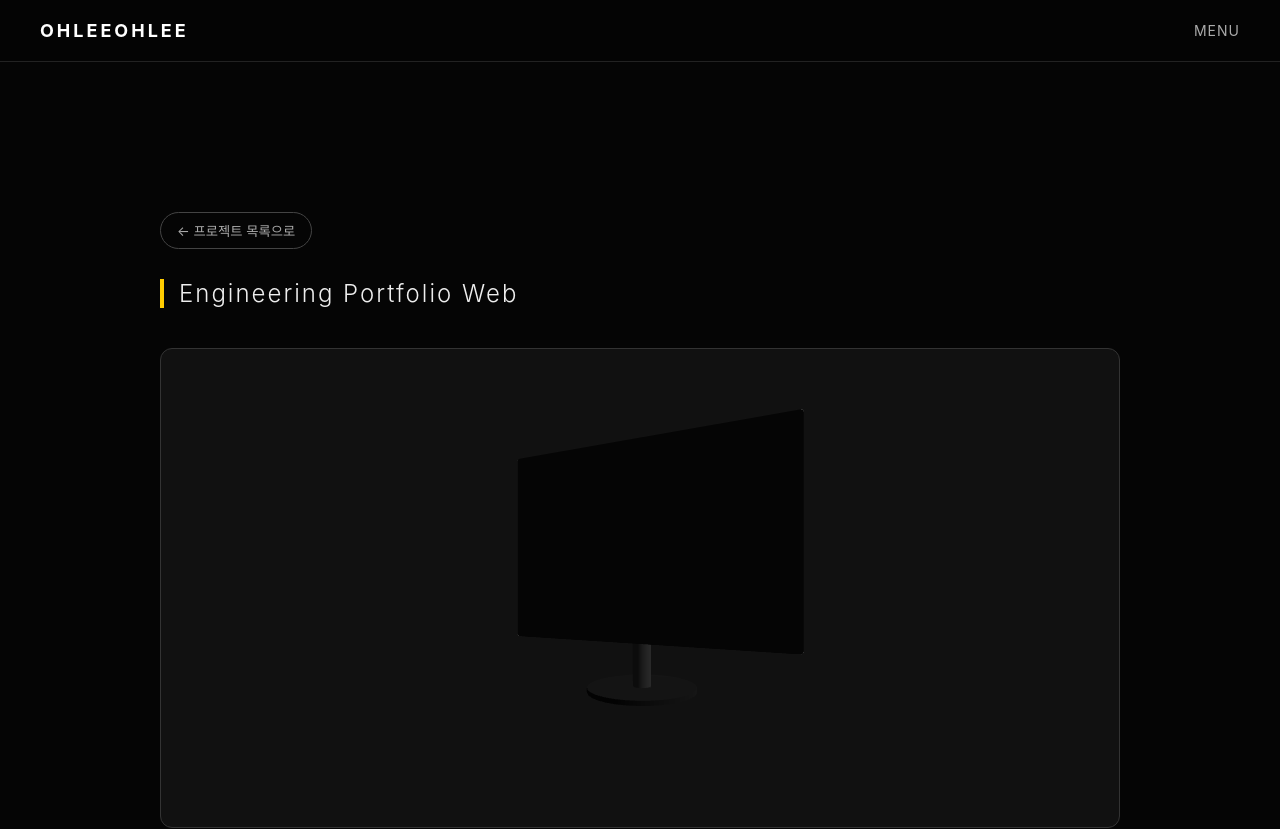
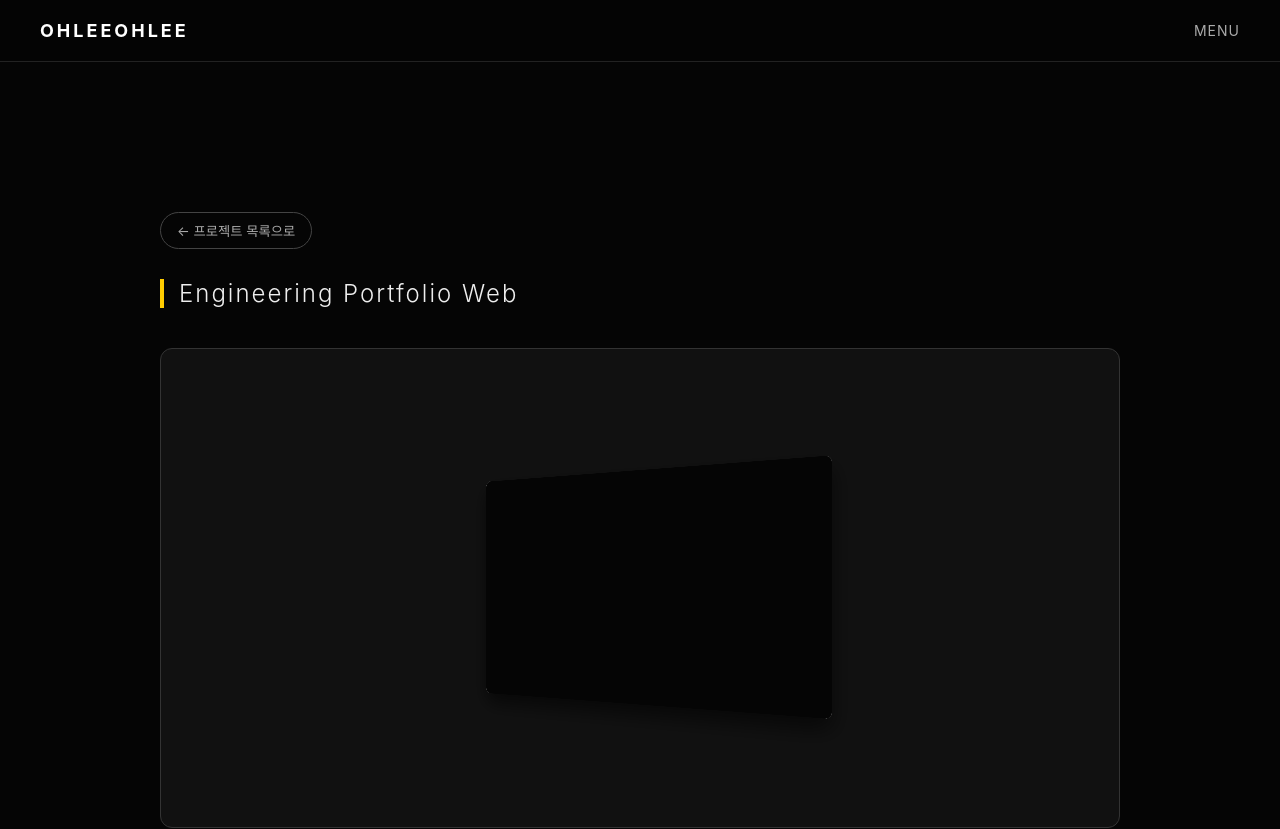
Before and after one commit to OhLeeOhLee-Test/Test_Web, a React (Vite) app: page /Test_Web/web in a window 1280 px wide. Shown: the top 829 px of the page. Built offline with nearby package versions, Linux system fonts and the light colour scheme.

Commit message:
Update Web.jsx

```diff
--- a/src/pages/Projects/Web.jsx
+++ b/src/pages/Projects/Web.jsx
@@ -4,50 +4,34 @@ import { Canvas } from '@react-three/fiber';
 import { OrbitControls, Html } from '@react-three/drei';
 import './Web.css';
 
-// 🖥️ 1. 3D 컴퓨터 모형 부품 설계
-function ComputerModel() {
+// 🖥️ 1. 모니터 껍데기를 없앤 '공중 부양 스크린'
+function FloatingScreen() {
   return (
-    // 전체 모형을 살짝 비틀어서 얼짱 각도(-25도)로 보여줍니다.
-    <group rotation={[0, -Math.PI / 7, 0]}>
-      {/* 📺 모니터 본체 */}
-      <mesh position={[0, 0.5, 0]}>
-        {/* 가로 3.2, 세로 2.2, 두께 0.1짜리 납작한 상자 */}
-        <boxGeometry args={[3.2, 2.2, 0.1]} />
-        <meshStandardMaterial color="#2a2a2a" roughness={0.8} />
+    // 화면을 살짝 비틀어서 3D 공간에 있다는 걸 보여줍니다 (-15도)
+    <group rotation={[0, -Math.PI / 12, 0]}>
 
-        {/* ⭐️ 마법의 부품: 실제 웹사이트를 띄우는 HTML 레이어 */}
-        {/* 모니터 표면보다 아주 살짝 앞(0.06)에 배치해서 파묻히지 않게 합니다. */}
+      {/* ⭐️ 모니터 본체(mesh), 기둥, 받침대 다 갖다 버렸습니다! */}
+
       <Html
-          position={[0, 0, 0.06]}
+        position={[0, 0, 0]}  // 이제 허공이 기준이므로 0에 둡니다.
         transform
-          distanceFactor={1.3} // 화면 크기 배율 조절
-          occlude // 모니터 뒤로 돌리면 안 보이게 설정
+        distanceFactor={1.5}  // 화면 크기 (필요에 따라 조절하세요)
+        // 본체가 없으므로 뒤로 숨기는 occlude 속성도 지웠습니다.
       >
         <iframe
           title="Embedded Portfolio"
           src={import.meta.env.BASE_URL}
           style={{
-              width: '1024px', // 가상 브라우저의 가로 해상도
-              height: '680px', // 가상 브라우저의 세로 해상도
+            width: '1024px',
+            height: '680px',
             border: 'none',
-              borderRadius: '8px', // 화면 모서리를 살짝 둥글게
+            borderRadius: '16px', /* 모서리를 둥글게 깎으면 태블릿처럼 예뻐집니다 */
             background: '#fff',
+            /* ⭐️ 핵심: 공중에 뜬 느낌을 극대화하기 위해 '그림자'를 강하게 줍니다 */
+            boxShadow: '0px 30px 60px rgba(0, 0, 0, 0.6)'
           }}
         />
       </Html>
-      </mesh>
-
-      {/* 🗼 모니터 기둥 */}
-      <mesh position={[0, -0.8, -0.05]}>
-        <cylinderGeometry args={[0.1, 0.1, 0.6]} />
-        <meshStandardMaterial color="#444" />
-      </mesh>
-
-      {/* 🥏 모니터 받침대 */}
-      <mesh position={[0, -1.1, -0.05]}>
-        <cylinderGeometry args={[0.6, 0.6, 0.05]} />
-        <meshStandardMaterial color="#2a2a2a" />
-      </mesh>
     </group>
   );
 }
@@ -73,7 +57,7 @@ export default function Web() {
           <directionalLight position={[10, 10, 5]} intensity={1.5} />
 
           {/* 아까 만든 컴퓨터 조립 */}
-          <ComputerModel />
+          <FloatingScreen />
 
           {/* 마우스 조작 부품 (확대/축소, 회전 가능) */}
           <OrbitControls enablePan={false} minDistance={2} maxDistance={8} />
```
Lines whose indentation alone changed are shown as unchanged.
